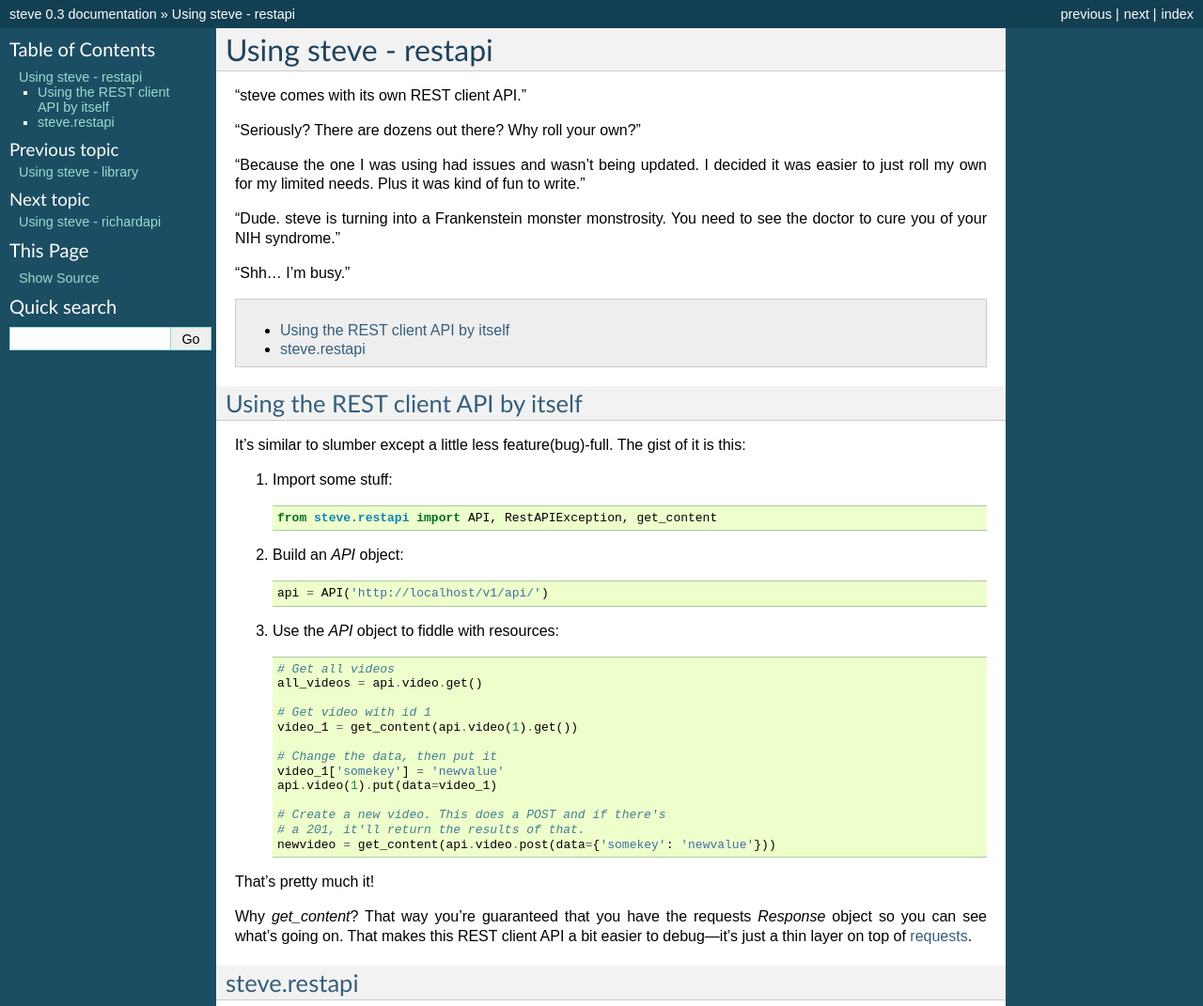
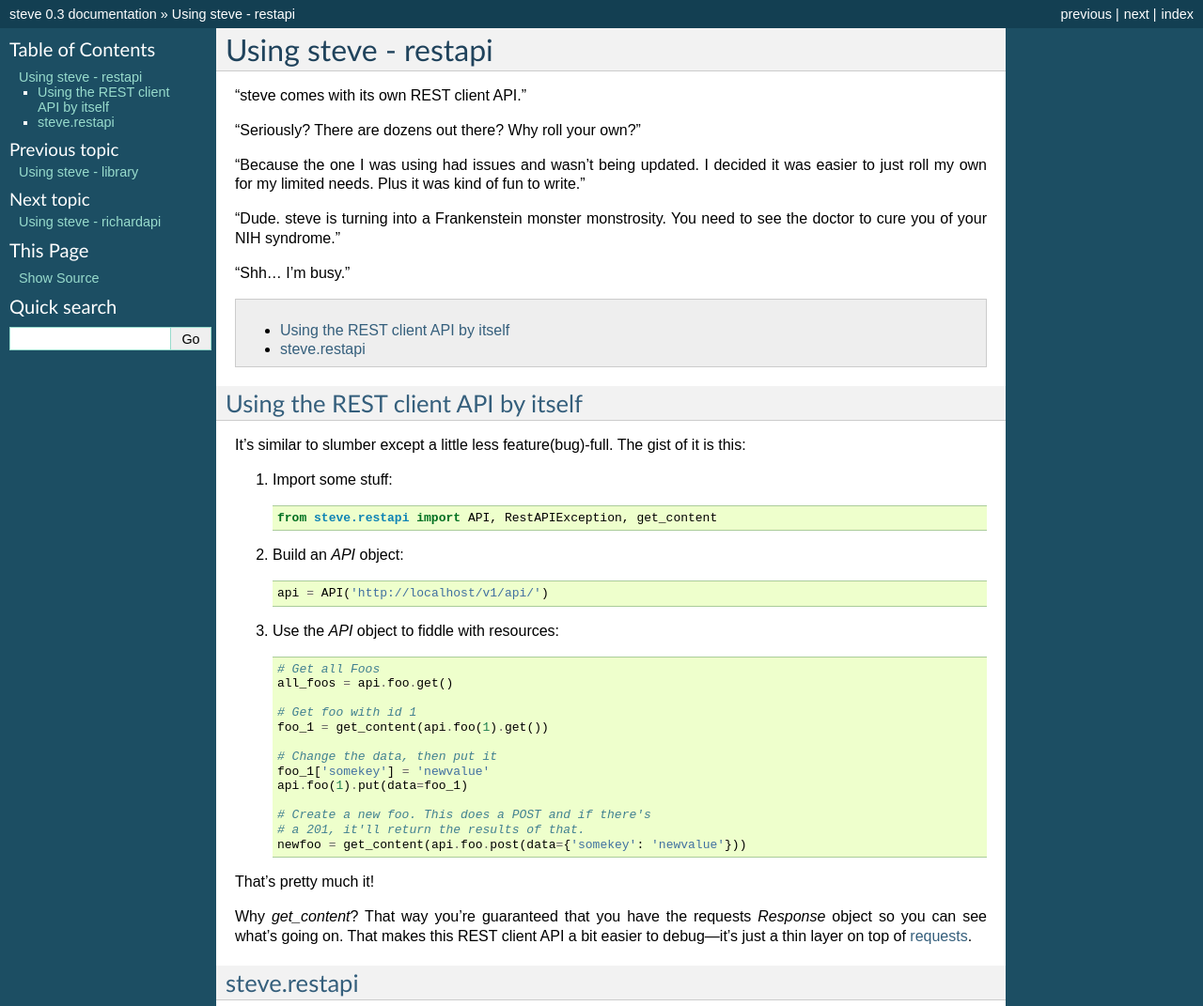
Before and after one commit to pyvideo/steve, a Sphinx documentation site: the page built from docs/restapi.rst, in a window 1280 px wide, cut to the strip 0-1071 px from the top of the page. Shown: the whole strip at 94% size. Built offline with Sphinx 7.4.7, drawn with Linux system fonts in a browser that asks for light colours.

Commit message:
Decouple restapi from richard concepts
The restapi has nothing to do with richard. It's just a module that
provides a rough API for using REST-ish resources. This removes
richard-like examples so that it's clearer it has nothing to do with
richard.

```diff
--- a/docs/restapi.rst
+++ b/docs/restapi.rst
@@ -44,19 +44,19 @@ The gist of it is this:
 
    .. code-block:: python
 
-      # Get all videos
-      all_videos = api.video.get()
+      # Get all Foos
+      all_foos = api.foo.get()
 
-      # Get video with id 1
-      video_1 = get_content(api.video(1).get())
+      # Get foo with id 1
+      foo_1 = get_content(api.foo(1).get())
 
       # Change the data, then put it
-      video_1['somekey'] = 'newvalue'
-      api.video(1).put(data=video_1)
+      foo_1['somekey'] = 'newvalue'
+      api.foo(1).put(data=foo_1)
 
-      # Create a new video. This does a POST and if there's
+      # Create a new foo. This does a POST and if there's
       # a 201, it'll return the results of that.
-      newvideo = get_content(api.video.post(data={'somekey': 'newvalue'}))
+      newfoo = get_content(api.foo.post(data={'somekey': 'newvalue'}))
 
 That's pretty much it!
 
```
